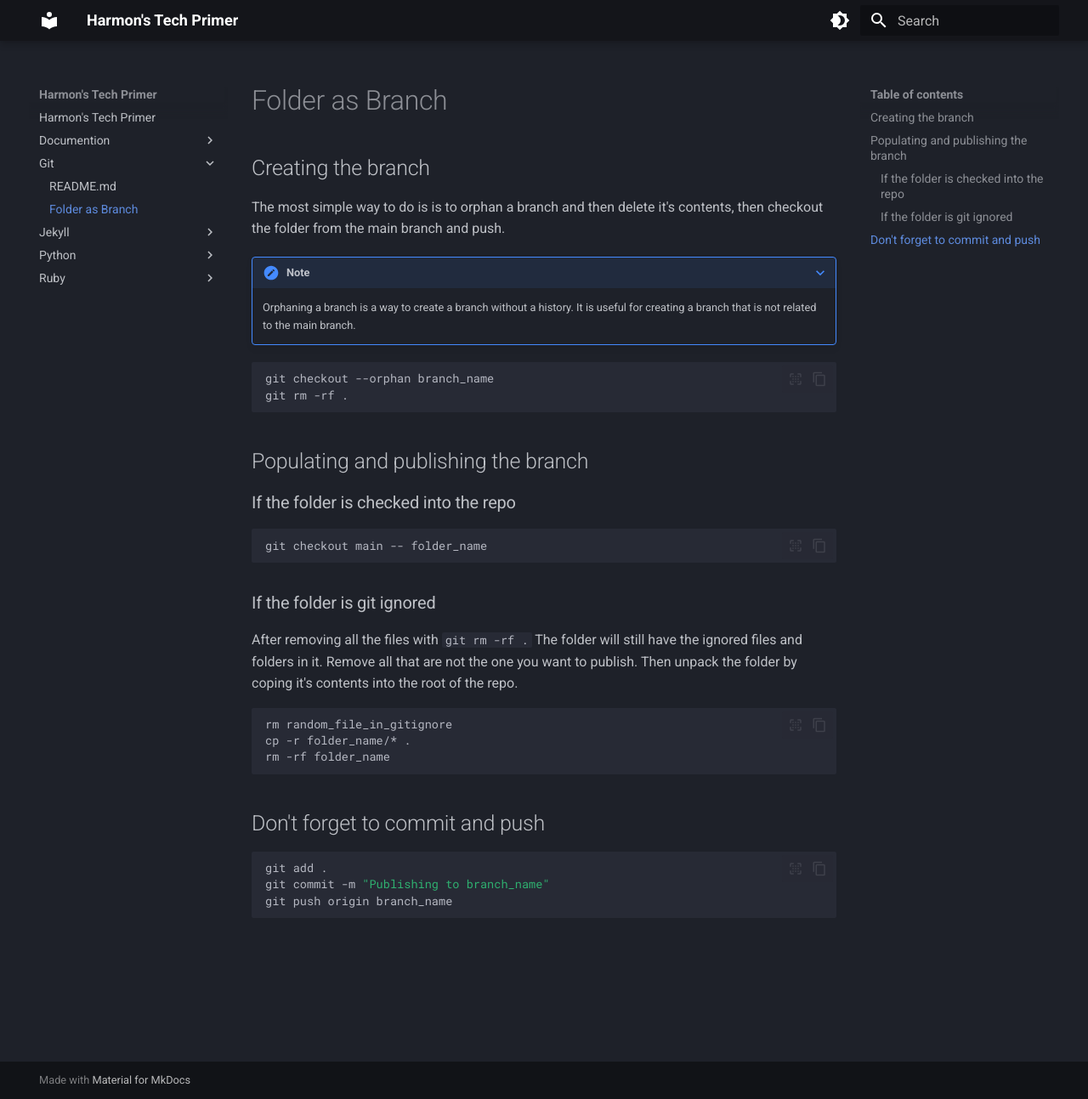
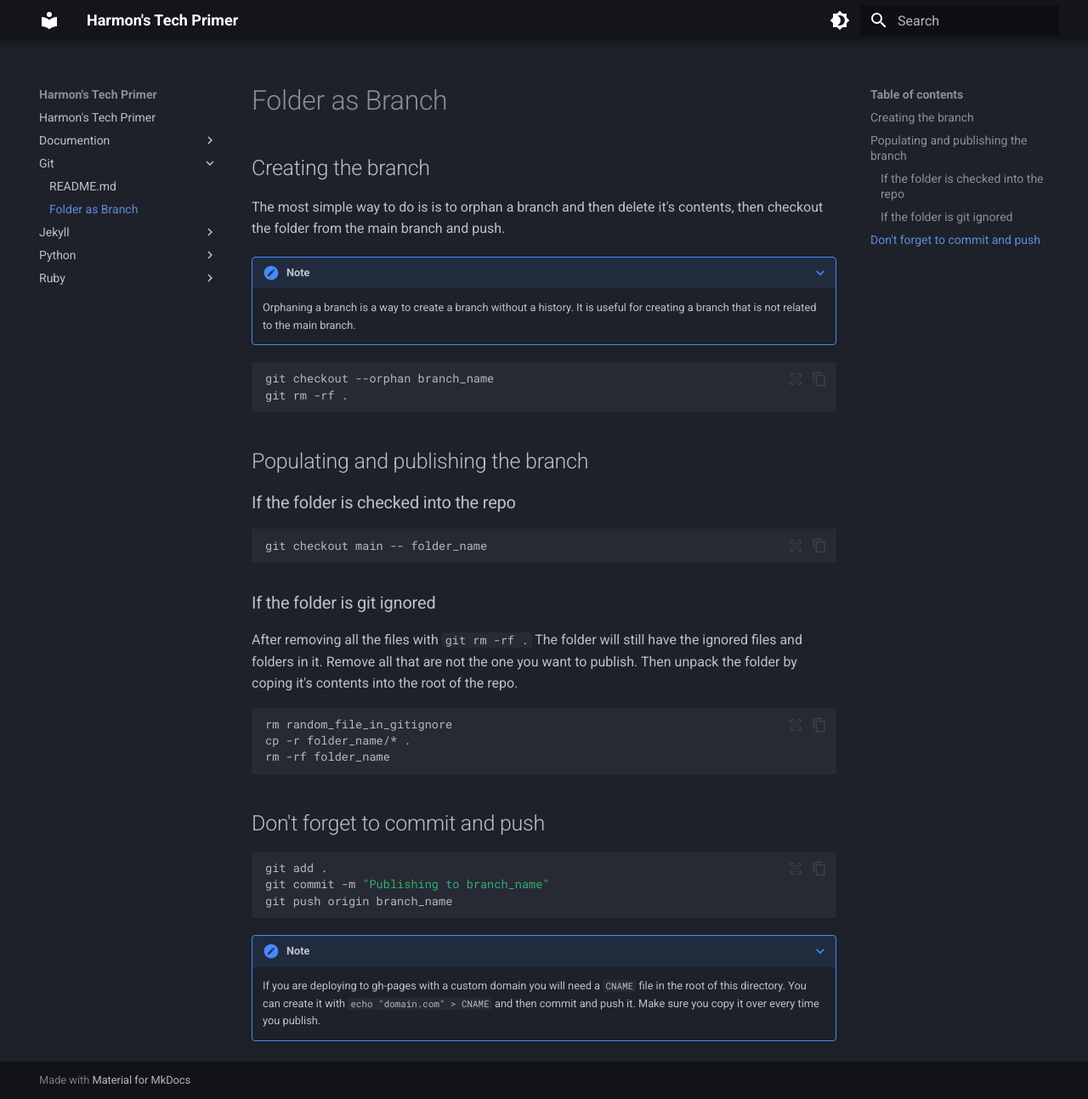
Before and after one commit to harmonwood/harmons-tech-primer, an MkDocs documentation site: the page built from docs/git/folder-as-branch.md, in a window 1280 px wide and 1293 px high. Shown: the whole window at 85% size. Built offline with MkDocs 1.6.1 and Material for MkDocs 9.7.7, drawn with Linux system fonts in a browser that asks for light colours.

Commit message:
Added docs for cname file for gh-pages

````diff
--- a/docs/git/folder-as-branch.md
+++ b/docs/git/folder-as-branch.md
@@ -39,3 +39,6 @@ git add .
 git commit -m "Publishing to branch_name"
 git push origin branch_name
 ```
+
+???+ note
+    If you are deploying to gh-pages with a custom domain you will need a `CNAME` file in the root of this directory. You can create it with `echo "domain.com" > CNAME` and then commit and push it. Make sure you copy it over every time you publish.
````
